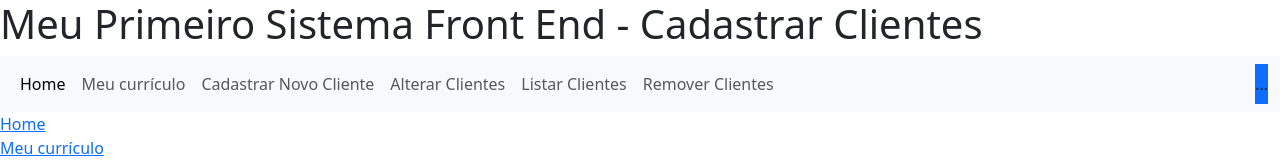
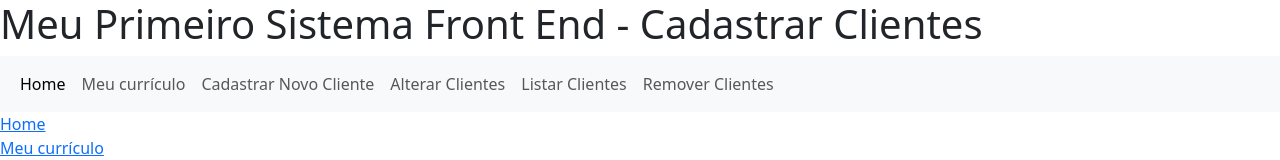
Before and after one commit to elisangelarocha78/treinaRecifeFrontEnd, a plain HTML site: page cadastrar.html in a window 1280 px wide. Shown: the top 160 px of the page. Drawn offline with nearby package versions, Linux system fonts and the light colour scheme.

Commit message:
alt navbar

```diff
--- a/cadastrar.html
+++ b/cadastrar.html
@@ -44,8 +44,6 @@
             <a class="nav-link" href="remover.html">Remover Clientes</a>
           </li>
       </ul>
-  <!-- Blue background with white text -->
-  <nav class="navbar navbar-expand-sm bg-primary navbar-dark">...</nav>
 </nav>
         </div>
     </div>
```
